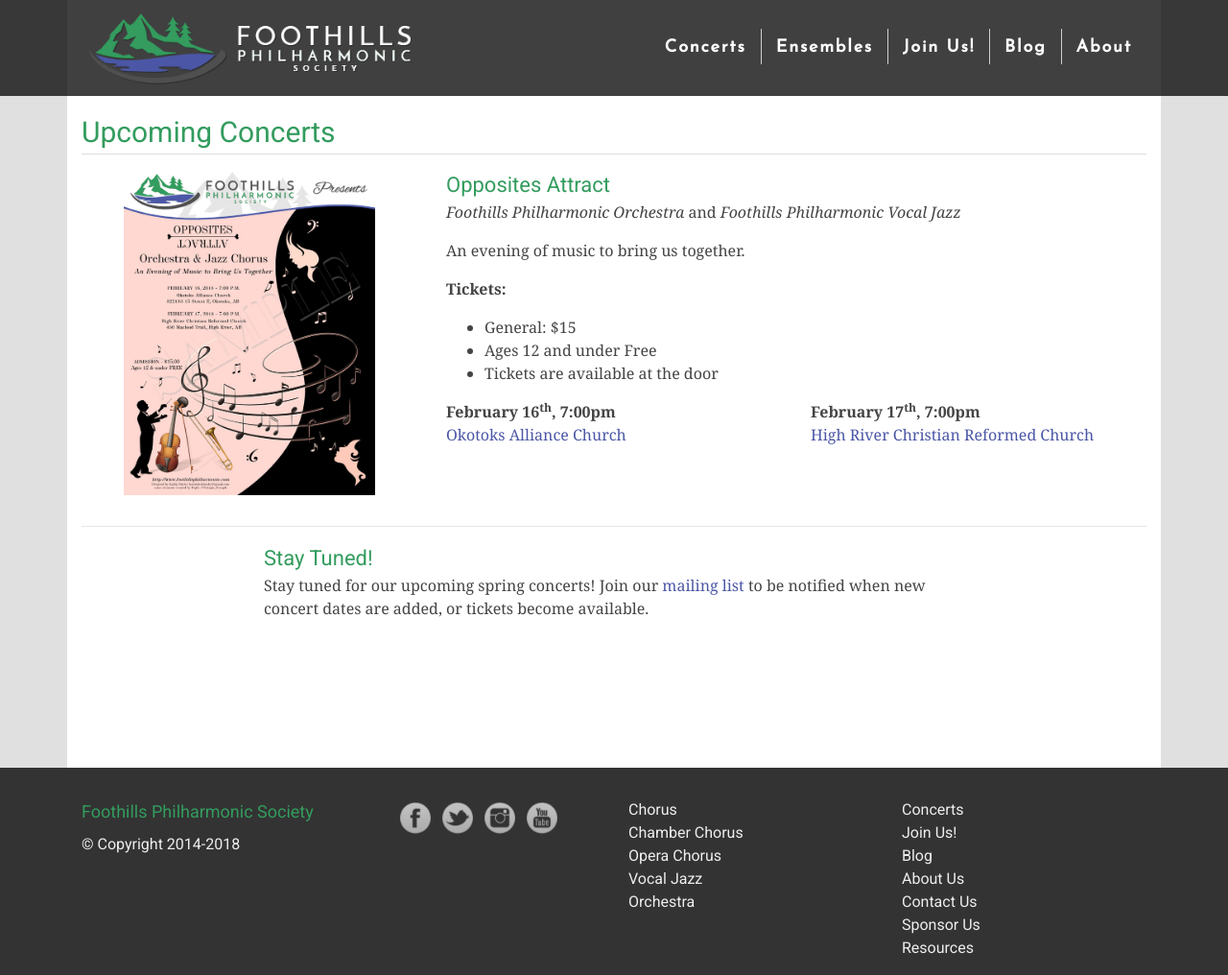
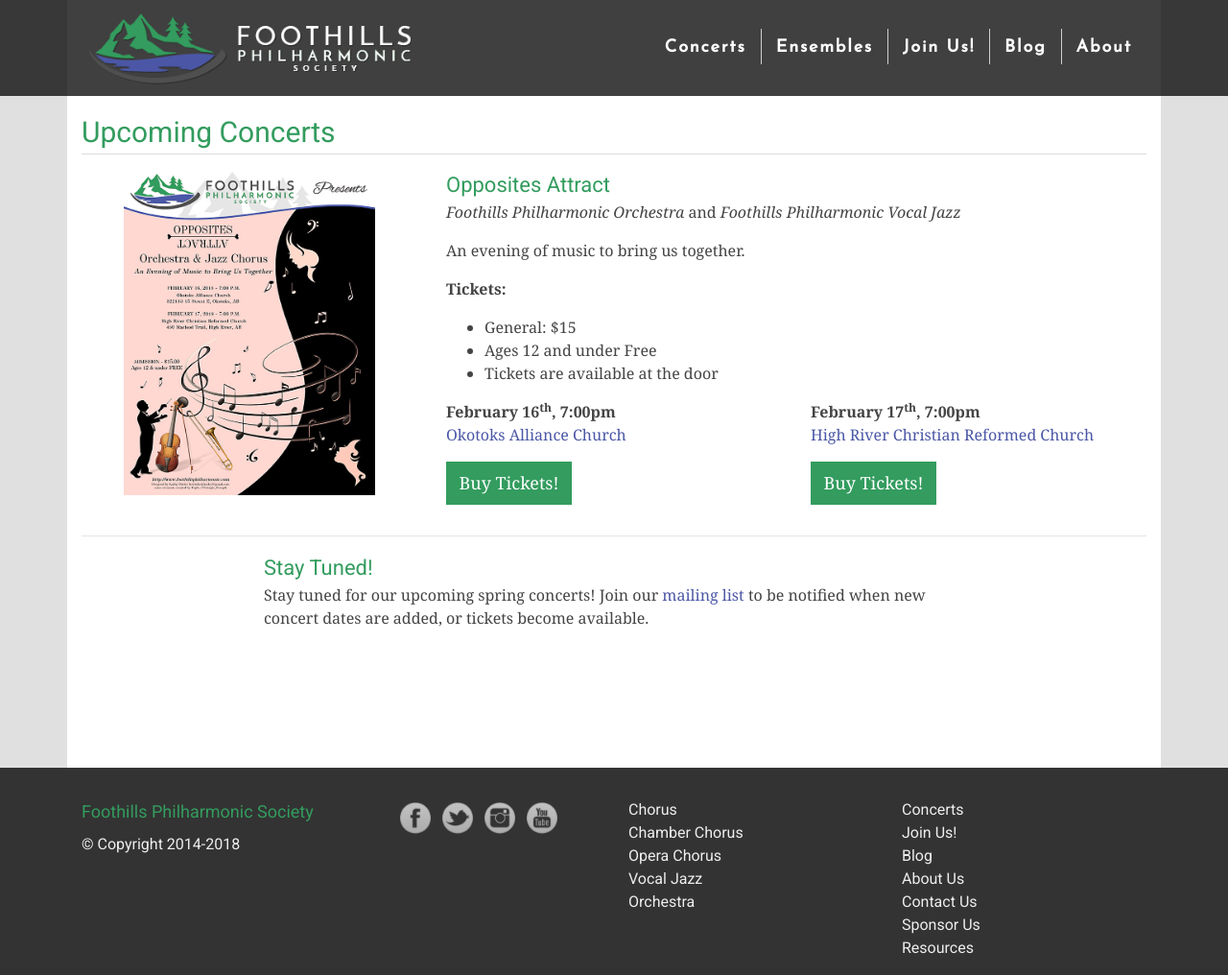
Before and after one commit to percyhanna/fps, a Jekyll site: the page built from concerts.html, in a window 1280 px wide and 1016 px high. Shown: the whole window at 96% size. Built offline with Jekyll 4.4.1, drawn with Linux system fonts in a browser that asks for light colours; nearby versions of some CDN libraries; Markdown is read by kramdown in place of the engine named in the settings.

Commit message:
Add ticket links

```diff
--- a/concerts.html
+++ b/concerts.html
@@ -34,12 +34,20 @@
                   <strong>February 16<sup>th</sup>, 7:00pm</strong><br>
                   <a href="https://www.google.ca/maps/place/Okotoks+Alliance+Church/@50.7508584,-113.9767135,15z/data=!4m5!3m4!1s0x0:0x879787dbcf97e8d!8m2!3d50.7508584!4d-113.9767135" target="_blank">Okotoks Alliance Church</a>
                 </p>
+
+                <p>
+                  <a class="link-button" href="https://www.brownpapertickets.com/event/3322176" target="_blank">Buy Tickets!</a>
+                </p>
               </div>
 
               <div class="col-12 col-lg-6">
                 <p>
                   <strong>February 17<sup>th</sup>, 7:00pm</strong><br>
                   <a href="https://www.google.ca/maps/place/High+River+Christian+Reformed+Church/@50.577235,-113.8813537,17z/data=!3m1!4b1!4m5!3m4!1s0x53719515072ecd51:0xaca1170fb6ef118d!8m2!3d50.577235!4d-113.879165" target="_blank">High River Christian Reformed Church</a>
+                </p>
+
+                <p>
+                  <a class="link-button" href="https://www.brownpapertickets.com/event/3322179" target="_blank">Buy Tickets!</a>
                 </p>
               </div>
             </div>
--- a/css/new-design.css
+++ b/css/new-design.css
@@ -516,6 +516,11 @@
   font-size: 18px;
 }
 
+.link-button:hover {
+  color: #fff;
+  background-color: #4b57a6;
+}
+
 .facebook-button, .facebook-button:hover, .facebook-button:active, .facebook-button:focus {
   background-color: #3b5998;
   color: white;
```
Also changed, not shown: images/opposites-attract.jpg.
